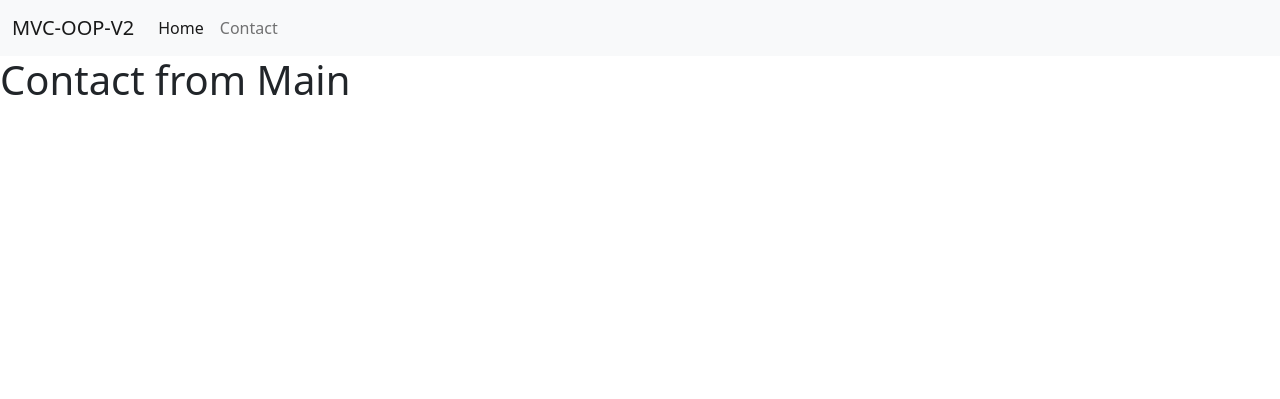
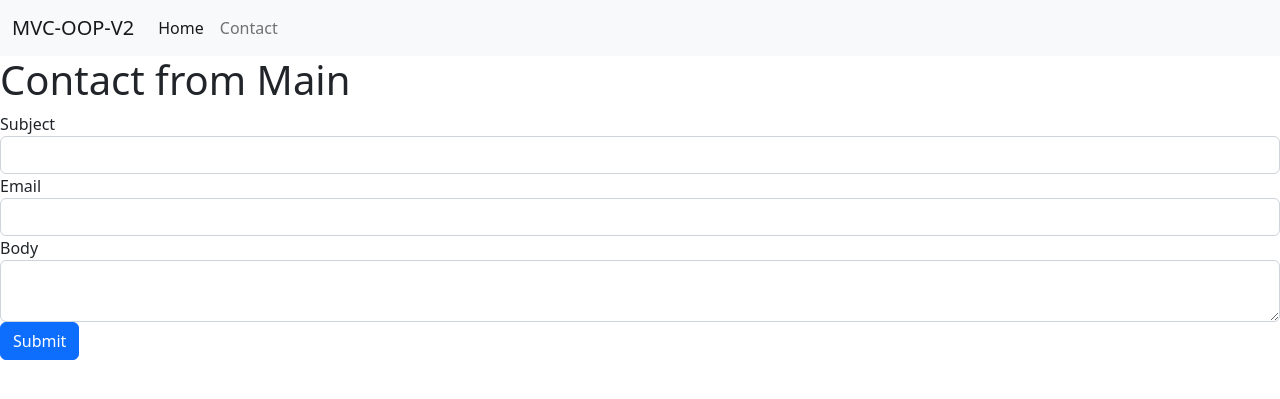
Before and after one commit to JankesPWT/mvc-oop-v2, a PHP site: page /contact in a window 1280 px wide. Shown: the top 399 px of the page. Run offline with PHP 8.4, Linux system fonts and the light colour scheme.

Commit message:
Part 1 - 51:00

```diff
--- a/core/Router.php
+++ b/core/Router.php
@@ -28,6 +28,11 @@ class Router
     public function get($path, $callback)
     {
         $this->routes['get'][$path] = $callback;
+    }
+
+    public function post($path, $callback)
+    {
+        $this->routes['post'][$path] = $callback;
     }
 
     public function resolve()
--- a/public/index.php
+++ b/public/index.php
@@ -13,5 +13,8 @@ $app = new Application(dirname(__DIR__));
 
 $app->router->get('/', 'home');
 $app->router->get('/contact', 'contact');
+$app->router->post('/contact', function(){
+    return 'handling submitted data';
+});
 
 $app->run();
--- a/views/contact.php
+++ b/views/contact.php
@@ -1 +1,20 @@
 <h1>Contact from Main</h1>
+
+
+
+<form>
+    <div class="form-group">
+        <label>Subject</label>
+        <input type="text" name="subject" class="form-control">
+    </div>
+    <div class="form-group">
+        <label>Email</label>
+        <input type="text" name="email" class="form-control">
+    </div>
+    <div class="form-group">
+        <label>Body</label>
+        <textarea name="body" class="form-control"></textarea>
+    </div>
+
+    <button type="submit" class="btn btn-primary">Submit</button>
+</form>
```
